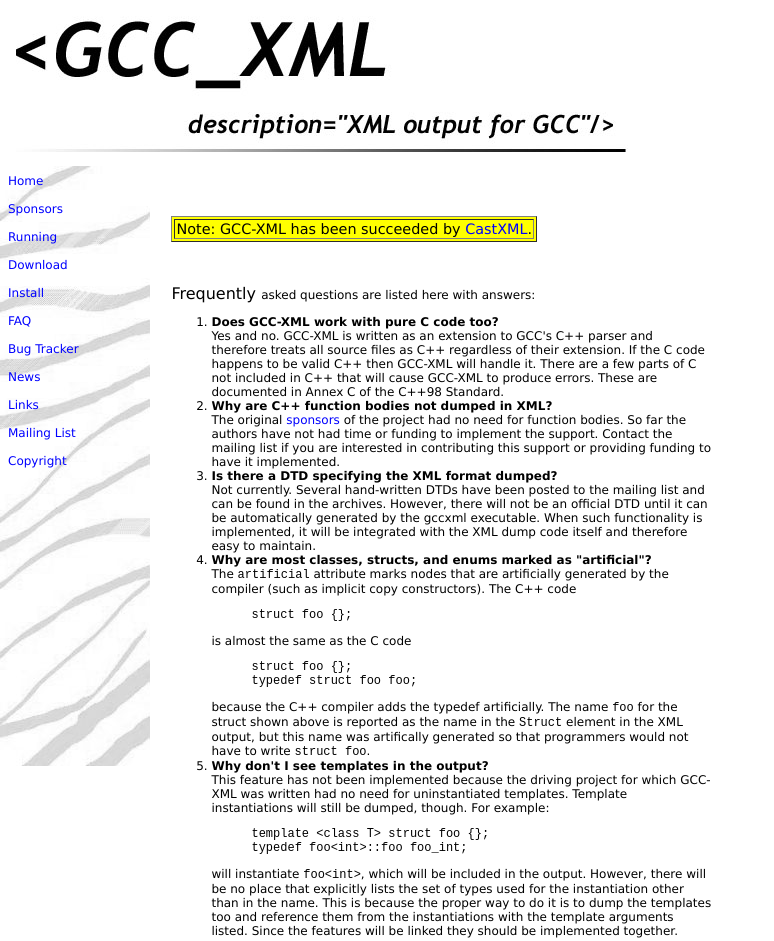
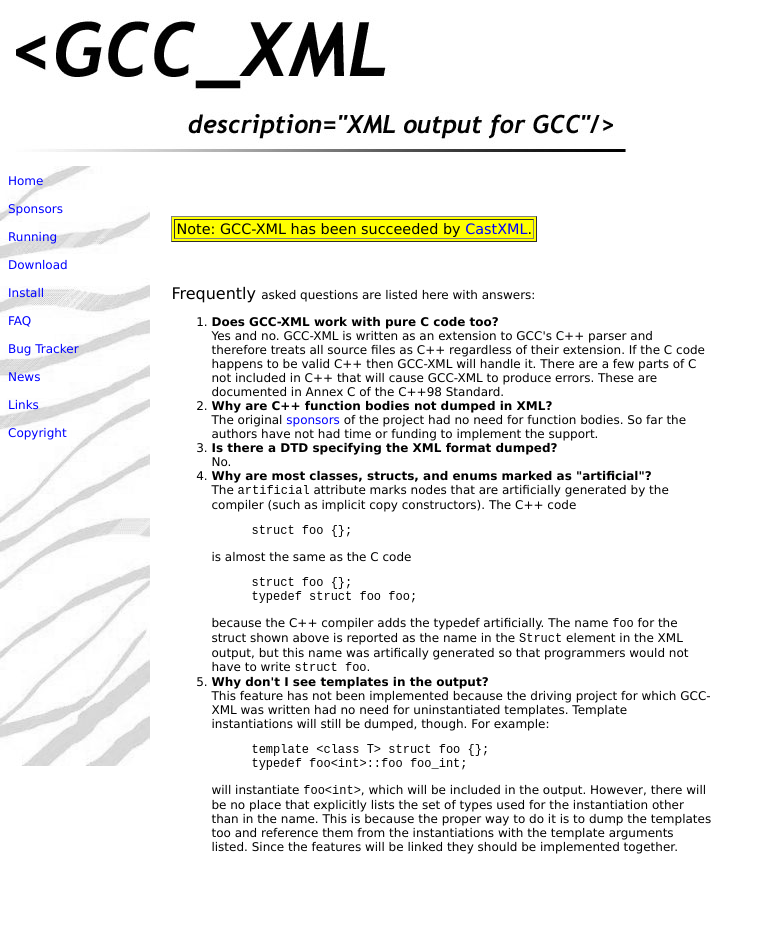
Before and after one commit to gccxml/gccxml.github.io, a plain HTML site: page HTML/FAQ.html in a window 1280 px wide. Shown: the whole page, without its empty margins (0-774 px from the left). After the commit the page ends 874 px from the top, so only its background shows below. Drawn offline with Linux system fonts and the light colour scheme.

Commit message:
Drop mention of the gccxml mailing list
We will manage the project on GitHub now.

```diff
--- a/HTML/FAQ.html
+++ b/HTML/FAQ.html
@@ -35,7 +35,6 @@
     <a href="https://github.com/gccxml/gccxml/issues">Bug Tracker</a><br><br>
     <a href="News.html">News</a><br><br>
     <a href="Links.html">Links</a><br><br>
-    <a href="http://www.gccxml.org/mailman/listinfo/gccxml">Mailing List</a><br><br>
     <a href="Copyright.html">Copyright</a><br><br>
     </td>
 
@@ -64,17 +63,10 @@
         The original <a href="Sponsors.html">sponsors</a> of the
         project had no need for function bodies.  So far the authors
         have not had time or funding to implement the support.
-        Contact the mailing list if you are interested in contributing
-        this support or providing funding to have it implemented.
 
       <li><b>Is there a DTD specifying the XML format dumped?</b><br>
 
-        Not currently.  Several hand-written DTDs have been posted to
-        the mailing list and can be found in the archives.  However,
-        there will not be an official DTD until it can be
-        automatically generated by the gccxml executable.  When such
-        functionality is implemented, it will be integrated with the
-        XML dump code itself and therefore easy to maintain.
+        No.
 
       <li><b>Why are most classes, structs, and
              enums marked as "artificial"?</b><br>
```
Also changed, not shown: HTML/Copyright.html (+0 -1 lines), HTML/Download.html (+0 -1 lines), HTML/Index.html (+0 -1 lines), HTML/Install.html (+0 -1 lines), HTML/Links.html (+0 -1 lines), HTML/News.html (+1 -3 lines), HTML/OldDownload.html (+0 -1 lines), HTML/OldInstall.html (+0 -1 lines), HTML/Patching_GCC.html (+0 -1 lines), HTML/Running.html (+1 -2 lines), HTML/Sponsors.html (+0 -1 lines).
